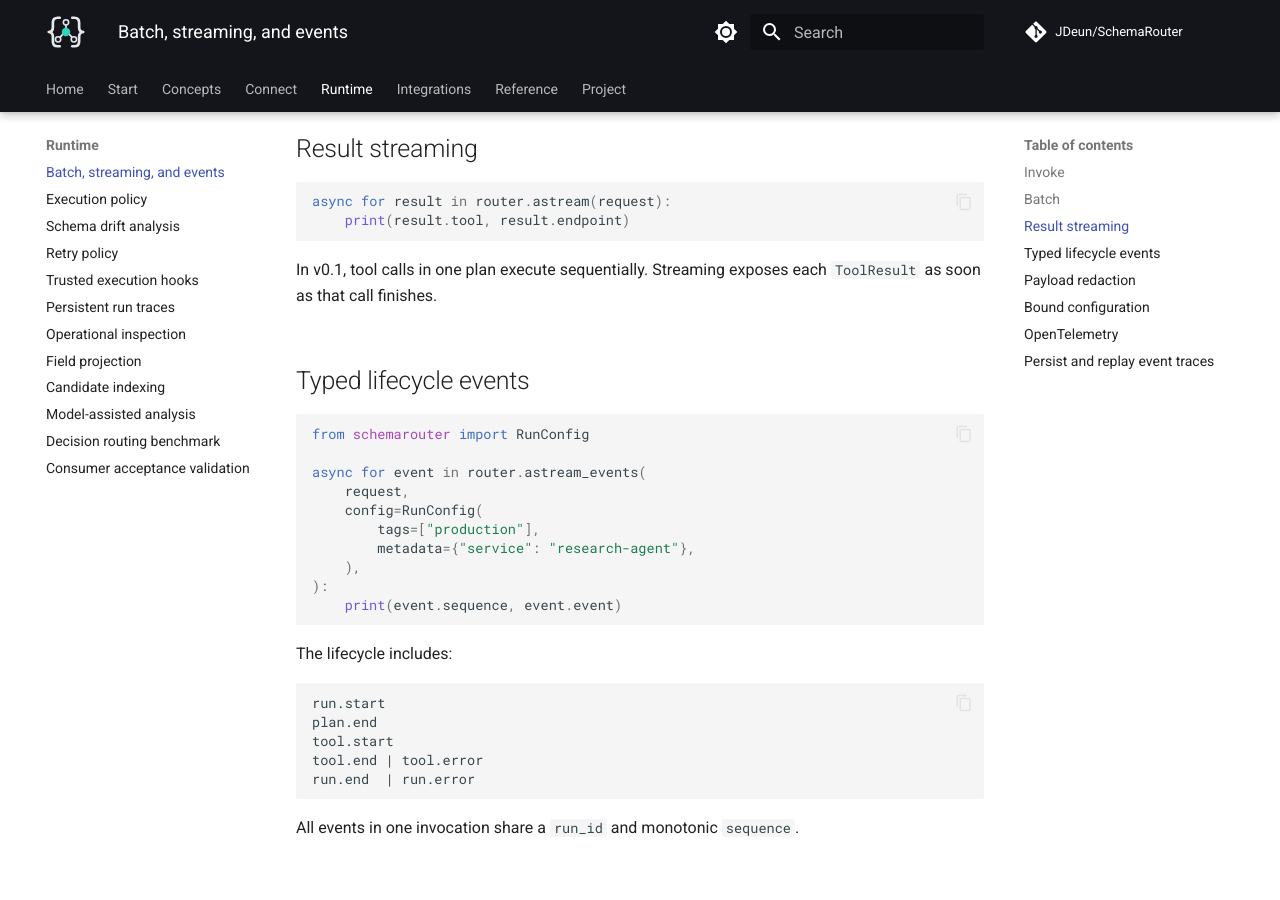
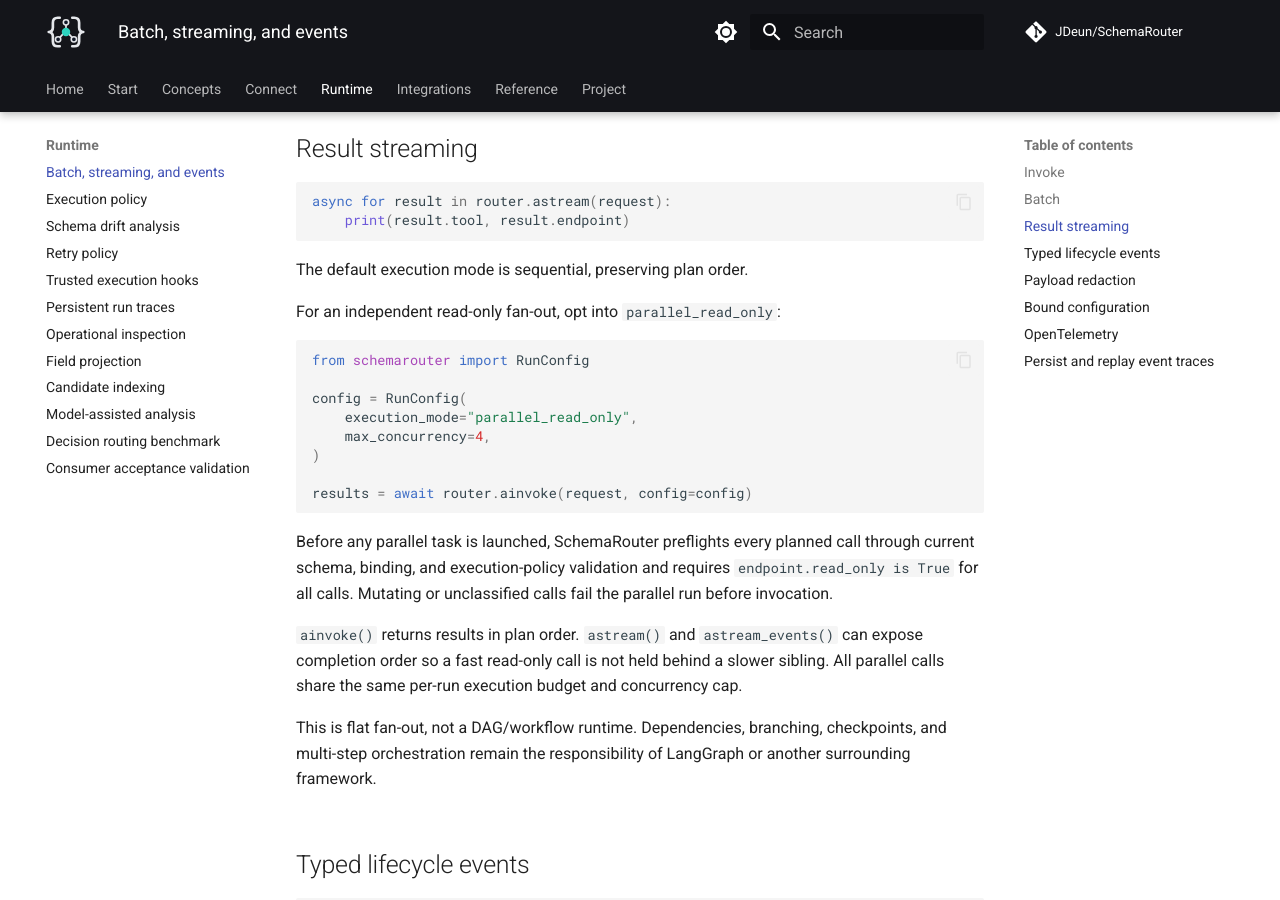
Before and after one commit to JDeun/SchemaRouter, an MkDocs documentation site: the page built from docs/guides/runtime.md, in a window 1280 px wide and 900 px high, scrolled down 822 px. Built offline with MkDocs 1.6.1 and Material for MkDocs 9.7.7, drawn with Linux system fonts in a browser that asks for light colours; comment, search, counter and statistics services are not loaded.

Commit message:
docs: document fail-closed read-only fan-out

````diff
--- a/docs/guides/runtime.md
+++ b/docs/guides/runtime.md
@@ -39,8 +39,31 @@ async for result in router.astream(request):
     print(result.tool, result.endpoint)
 ```
 
-In v0.1, tool calls in one plan execute sequentially. Streaming exposes each `ToolResult` as soon as
-that call finishes.
+The default execution mode is sequential, preserving plan order.
+
+For an independent read-only fan-out, opt into `parallel_read_only`:
+
+```python
+from schemarouter import RunConfig
+
+config = RunConfig(
+    execution_mode="parallel_read_only",
+    max_concurrency=4,
+)
+
+results = await router.ainvoke(request, config=config)
+```
+
+Before any parallel task is launched, SchemaRouter preflights every planned call through current
+schema, binding, and execution-policy validation and requires `endpoint.read_only is True` for all
+calls. Mutating or unclassified calls fail the parallel run before invocation.
+
+`ainvoke()` returns results in plan order. `astream()` and `astream_events()` can expose
+completion order so a fast read-only call is not held behind a slower sibling. All parallel calls
+share the same per-run execution budget and concurrency cap.
+
+This is flat fan-out, not a DAG/workflow runtime. Dependencies, branching, checkpoints, and
+multi-step orchestration remain the responsibility of LangGraph or another surrounding framework.
 
 ## Typed lifecycle events
 
````
